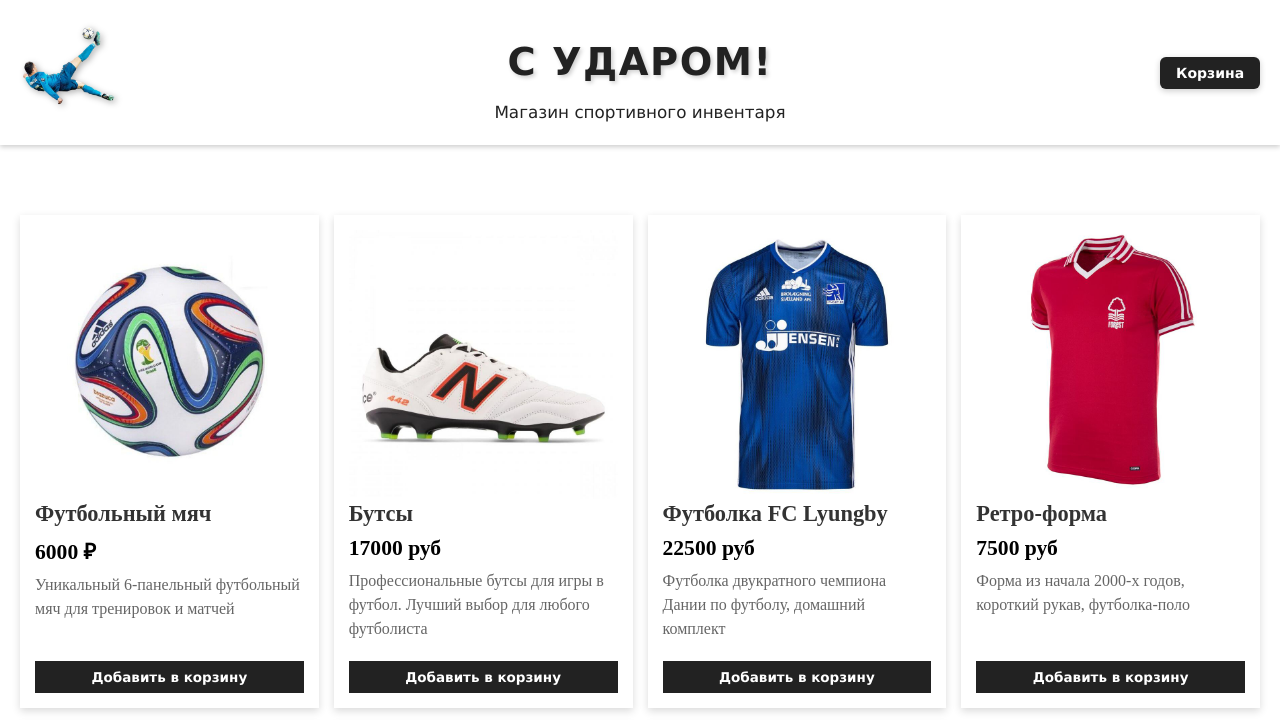
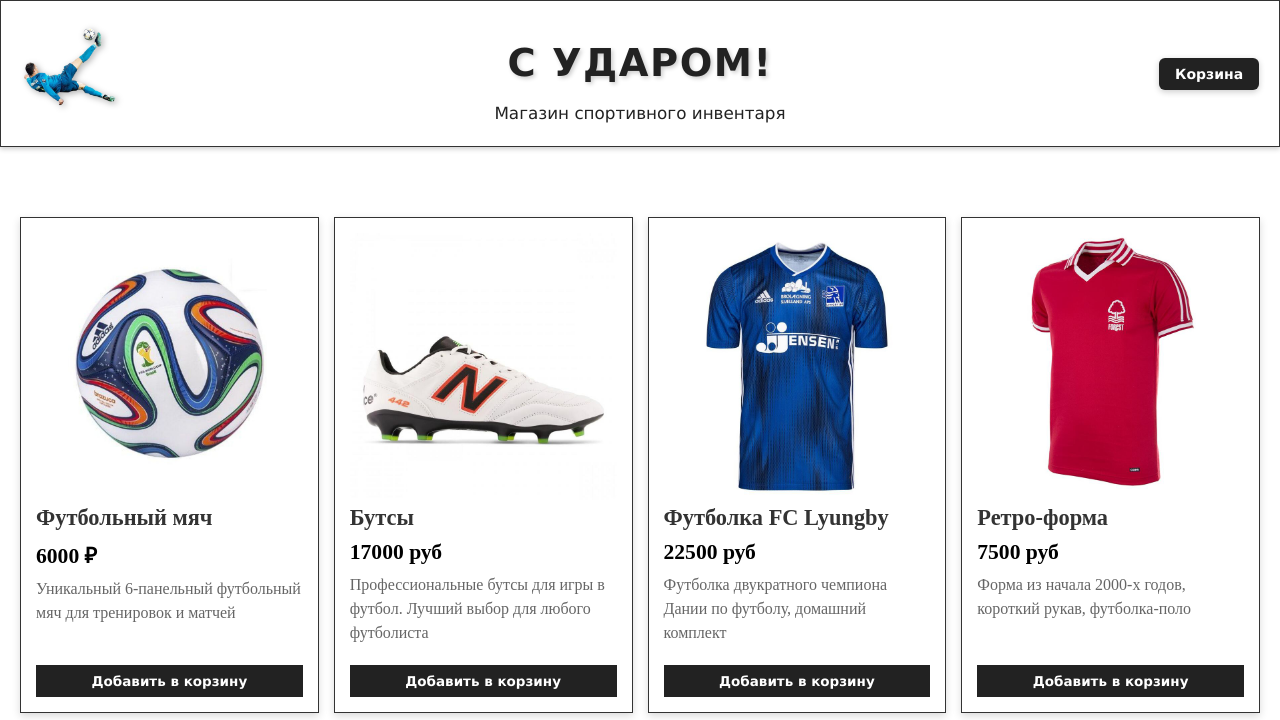
Before and after one commit to DanilRozhin/web-lab1, a plain HTML site: page index.html in a window 1280 px wide. Shown: the top 720 px of the page. Drawn offline with Linux system fonts and the light colour scheme.

Commit message:
Added borders

```diff
--- a/style.css
+++ b/style.css
@@ -21,6 +21,7 @@
     min-height: 130px;
     width: 100%;
     box-sizing: border-box;
+    border: 1px solid #333;
 }
 
 main {
@@ -100,6 +101,7 @@
     padding: 15px;
     display: flex;
     flex-direction: column;
+    border: 1px solid #333;
 }
 
 .product-img {
@@ -111,7 +113,7 @@
 
 .product-title {
     font-size: 1.4rem;
-    margin: 0 0 8px;
+    margin: 3px 0 8px;
     color: #333;
     font-weight: 600;
     line-height: 1.3;
```
